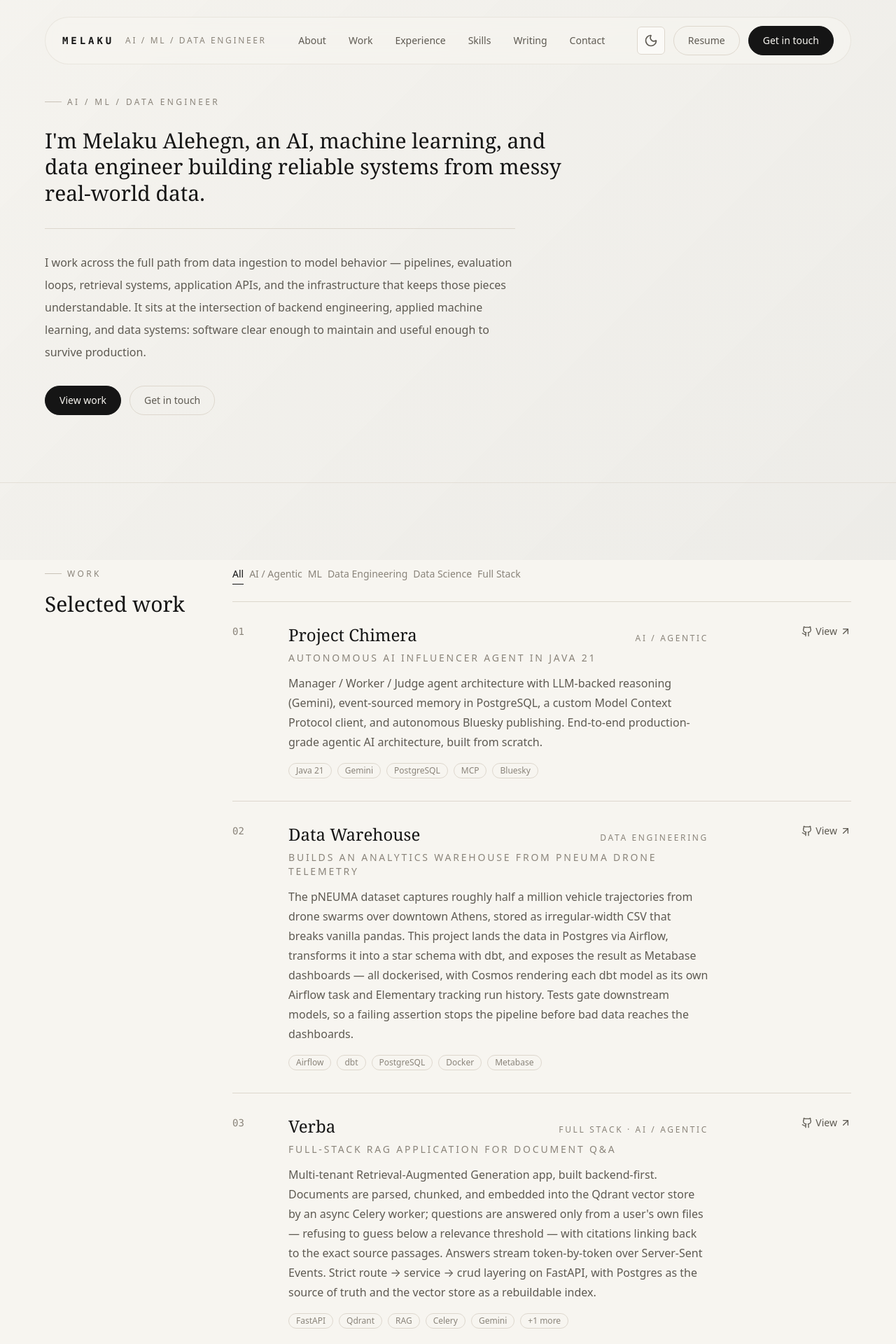
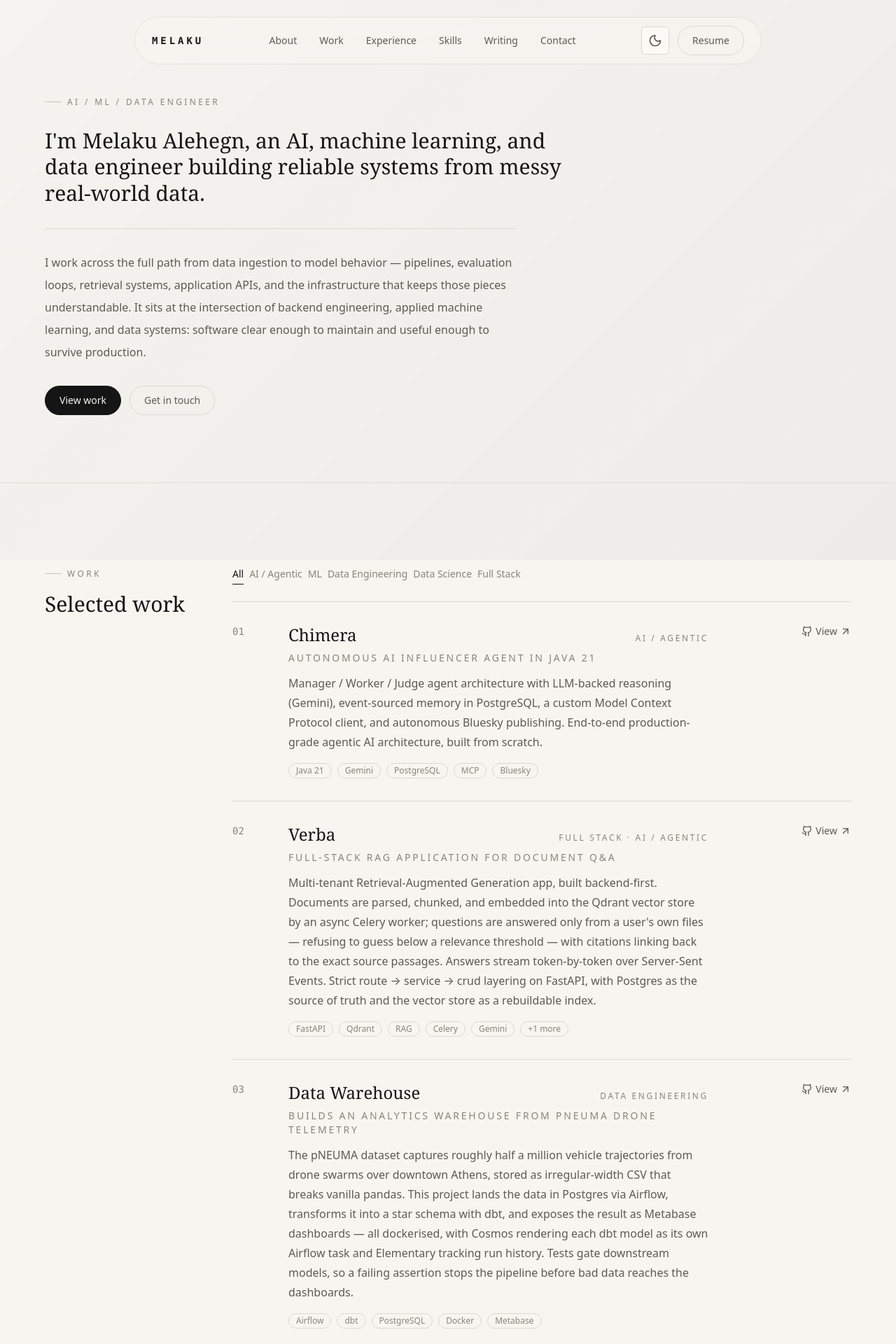
Before and after one commit to MelakuAlehegn/portfolio, a Next.js app: page / in a window 1280 px wide. Shown: the top 1920 px of the page at 70% size. Built offline with nearby package versions, Linux system fonts and the light colour scheme.

Commit message:
Refine skills list, project ordering/tags, and navbar

```diff
--- a/components/nav.tsx
+++ b/components/nav.tsx
@@ -1,32 +1,18 @@
 "use client";
 
-import { useState, useEffect } from "react";
+import { useState } from "react";
 import { Menu, X } from "lucide-react";
 import { ThemeToggle } from "./theme-toggle";
 import { Button } from "./ui/button";
 import { navLinks, resume } from "@/lib/data";
 
 export function Nav() {
-  const [isScrolled, setIsScrolled] = useState(false);
   const [isMobileMenuOpen, setIsMobileMenuOpen] = useState(false);
-
-  useEffect(() => {
-    const handleScroll = () => {
-      setIsScrolled(window.scrollY > 20);
-    };
-
-    window.addEventListener("scroll", handleScroll);
-    return () => window.removeEventListener("scroll", handleScroll);
-  }, []);
 
   return (
     <header className="fixed top-0 left-0 right-0 z-50 px-4 md:px-6 pt-4 md:pt-6">
       <nav
-        className={`mx-auto flex max-w-6xl items-center justify-between gap-6 rounded-full border px-5 py-3 backdrop-blur-md transition-all duration-300 md:px-6 ${
-          isScrolled
-            ? "border-border bg-bg/90 shadow-[0_1px_20px_-12px_rgba(0,0,0,0.35)]"
-            : "border-border/50 bg-bg/60"
-        }`}
+        className="mx-auto flex max-w-4xl items-center justify-between gap-6 rounded-full border border-border/60 bg-bg/60 px-5 py-3 backdrop-blur-md md:px-6"
       >
         <div className="flex items-center gap-4">
           <a
@@ -35,9 +21,6 @@ export function Nav() {
           >
             MELAKU
           </a>
-          <span className="hidden text-xs uppercase tracking-[0.22em] text-text-subtle md:inline">
-            AI / ML / data engineer
-          </span>
         </div>
 
         <div className="hidden items-center gap-8 md:flex">
@@ -61,9 +44,6 @@ export function Nav() {
             className="px-4 py-2 text-sm"
           >
             Resume
-          </Button>
-          <Button href="#contact" variant="primary" className="px-4 py-2 text-sm">
-            Get in touch
           </Button>
         </div>
 
@@ -104,11 +84,6 @@ export function Nav() {
                 {link.label}
               </a>
             ))}
-            <div className="mt-2 flex flex-col gap-2 border-t border-border pt-3">
-              <Button href="#contact" variant="primary" className="w-full" onClick={() => setIsMobileMenuOpen(false)}>
-                Get in touch
-              </Button>
-            </div>
           </div>
         </div>
       )}
--- a/components/projects.tsx
+++ b/components/projects.tsx
@@ -21,6 +21,33 @@ function GithubIcon({ className }: { className?: string }) {
       <path d="M15 22v-4a4.8 4.8 0 0 0-1-3.5c3 0 6-2 6-5.5.08-1.25-.27-2.48-1-3.5.28-1.15.28-2.35 0-3.5 0 0-1 0-3 1.5-2.64-.5-5.36-.5-8 0C6 2 5 2 5 2c-.3 1.15-.3 2.35 0 3.5A5.403 5.403 0 0 0 4 9c0 3.5 3 5.5 6 5.5-.39.49-.68 1.05-.85 1.65-.17.6-.22 1.23-.15 1.85v4" />
       <path d="M9 18c-4.51 2-5-2-7-2" />
     </svg>
+  );
+}
+
+function ProjectTags({ tags }: { tags: string[] }) {
+  const [expanded, setExpanded] = useState(false);
+  const LIMIT = 5;
+  const visible = expanded ? tags : tags.slice(0, LIMIT);
+  const hidden = tags.length - LIMIT;
+
+  return (
+    <div className="mt-4 flex flex-wrap gap-2">
+      {visible.map((tag) => (
+        <Pill key={tag} variant="muted">
+          {tag}
+        </Pill>
+      ))}
+      {hidden > 0 && (
+        <button
+          type="button"
+          onClick={() => setExpanded((v) => !v)}
+          aria-expanded={expanded}
+          className="inline-flex items-center rounded-full border border-border px-2.5 py-0.5 text-xs font-medium text-text-subtle transition-colors hover:border-border-strong hover:text-text"
+        >
+          {expanded ? "Show less" : `+${hidden} more`}
+        </button>
+      )}
+    </div>
   );
 }
 
@@ -102,16 +129,7 @@ export function Projects() {
                     {project.description}
                   </p>
 
-                  <div className="mt-4 flex flex-wrap gap-2">
-                    {project.tags.slice(0, 5).map((tag) => (
-                      <Pill key={tag} variant="muted">
-                        {tag}
-                      </Pill>
-                    ))}
-                    {project.tags.length > 5 && (
-                      <Pill variant="muted">+{project.tags.length - 5} more</Pill>
-                    )}
-                  </div>
+                  <ProjectTags tags={project.tags} />
                 </div>
 
                 <div className="md:justify-self-end">
--- a/lib/data.ts
+++ b/lib/data.ts
@@ -39,22 +39,13 @@ export interface Certification {
 export const projects: Project[] = [
   {
     id: "project-chimera",
-    name: "Project Chimera",
+    name: "Chimera",
     tagline: "Autonomous AI influencer agent in Java 21",
     description:
       "Manager / Worker / Judge agent architecture with LLM-backed reasoning (Gemini), event-sourced memory in PostgreSQL, a custom Model Context Protocol client, and autonomous Bluesky publishing. End-to-end production-grade agentic AI architecture, built from scratch.",
     tags: ["Java 21", "Gemini", "PostgreSQL", "MCP", "Bluesky"],
     link: "https://github.com/MelakuAlehegn/project-chimera",
     category: "AI / Agentic",
-  },
-    {
-    id: "data-warehouse",
-    name: "Data Warehouse",
-    "tagline": "Builds an analytics warehouse from pNEUMA drone telemetry",
-    "description": "The pNEUMA dataset captures roughly half a million vehicle trajectories from drone swarms over downtown Athens, stored as irregular-width CSV that breaks vanilla pandas. This project lands the data in Postgres via Airflow, transforms it into a star schema with dbt, and exposes the result as Metabase dashboards — all dockerised, with Cosmos rendering each dbt model as its own Airflow task and Elementary tracking run history. Tests gate downstream models, so a failing assertion stops the pipeline before bad data reaches the dashboards.",
-    "tags": ["Airflow", "dbt", "PostgreSQL", "Docker", "Metabase"],
-    "category": "Data Engineering",
-    "link": "https://github.com/MelakuAlehegn/pneuma-data-warehouse"
   },
   {
     id: "verba",
@@ -65,6 +56,15 @@ export const projects: Project[] = [
     tags: ["FastAPI", "Qdrant", "RAG", "Celery", "Gemini", "React"],
     link: "https://github.com/MelakuAlehegn/verba",
     category: "Full Stack · AI / Agentic",
+  },
+  {
+    id: "data-warehouse",
+    name: "Data Warehouse",
+    "tagline": "Builds an analytics warehouse from pNEUMA drone telemetry",
+    "description": "The pNEUMA dataset captures roughly half a million vehicle trajectories from drone swarms over downtown Athens, stored as irregular-width CSV that breaks vanilla pandas. This project lands the data in Postgres via Airflow, transforms it into a star schema with dbt, and exposes the result as Metabase dashboards — all dockerised, with Cosmos rendering each dbt model as its own Airflow task and Elementary tracking run history. Tests gate downstream models, so a failing assertion stops the pipeline before bad data reaches the dashboards.",
+    "tags": ["Airflow", "dbt", "PostgreSQL", "Docker", "Metabase"],
+    "category": "Data Engineering",
+    "link": "https://github.com/MelakuAlehegn/pneuma-data-warehouse"
   },
   {
   id: "nl-to-sql",
@@ -238,6 +238,7 @@ export const skills = {
     "Pandas",
     "scikit-learn",
     "TensorFlow",
+    "Time series forecasting",
     "Cosmos",
   ],
   "Backend & Databases": [
@@ -245,9 +246,11 @@ export const skills = {
     "Flask",
     "PostgreSQL",
     "MongoDB",
+    "Redis",
+    "SQLAlchemy + Alembic",
     "Docker",
   ],
-  "LLMs & AI": ["Gemini", "Claude", "LangChain", "ChromaDB", "MCP", "RAG"],
+  "LLMs & AI": ["Gemini", "Claude", "LangChain", "ChromaDB", "Qdrant", "MCP", "RAG"],
   "Cloud & BI": [
     "AWS",
     "Azure",
```
